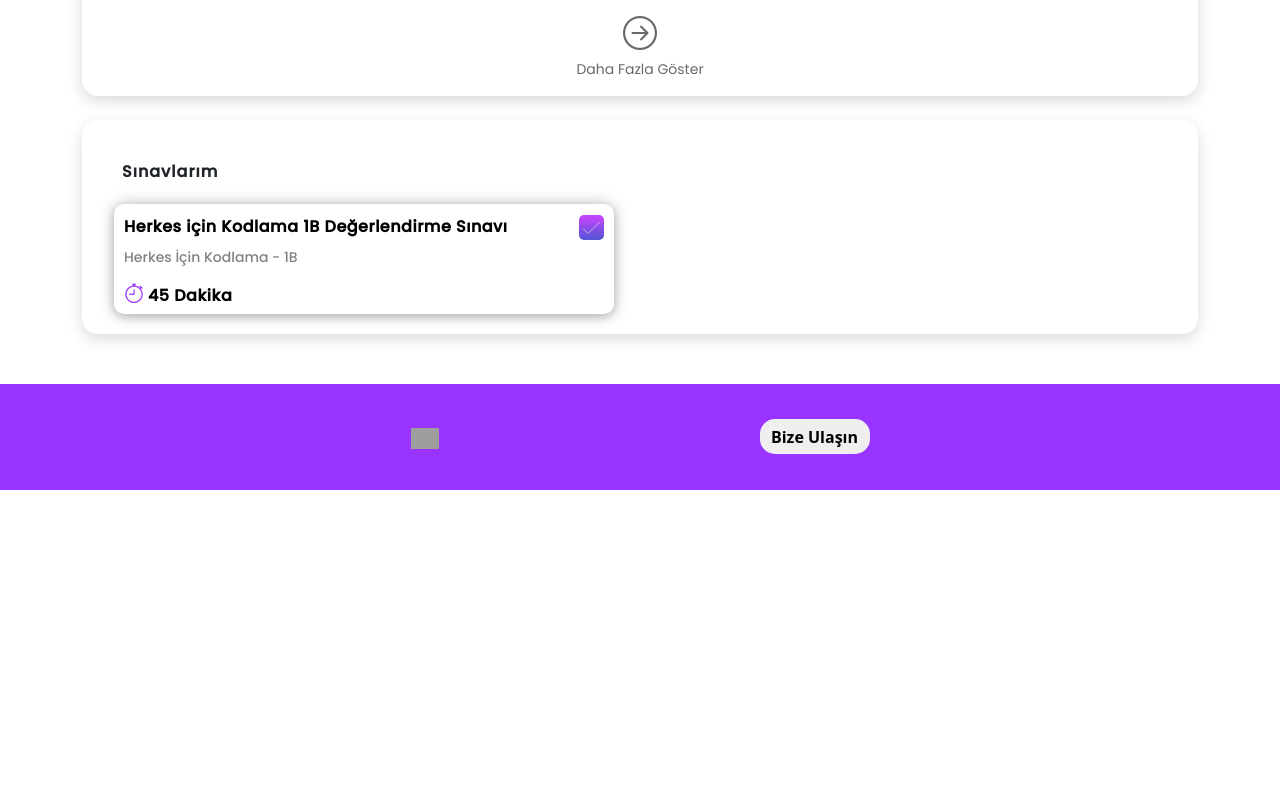
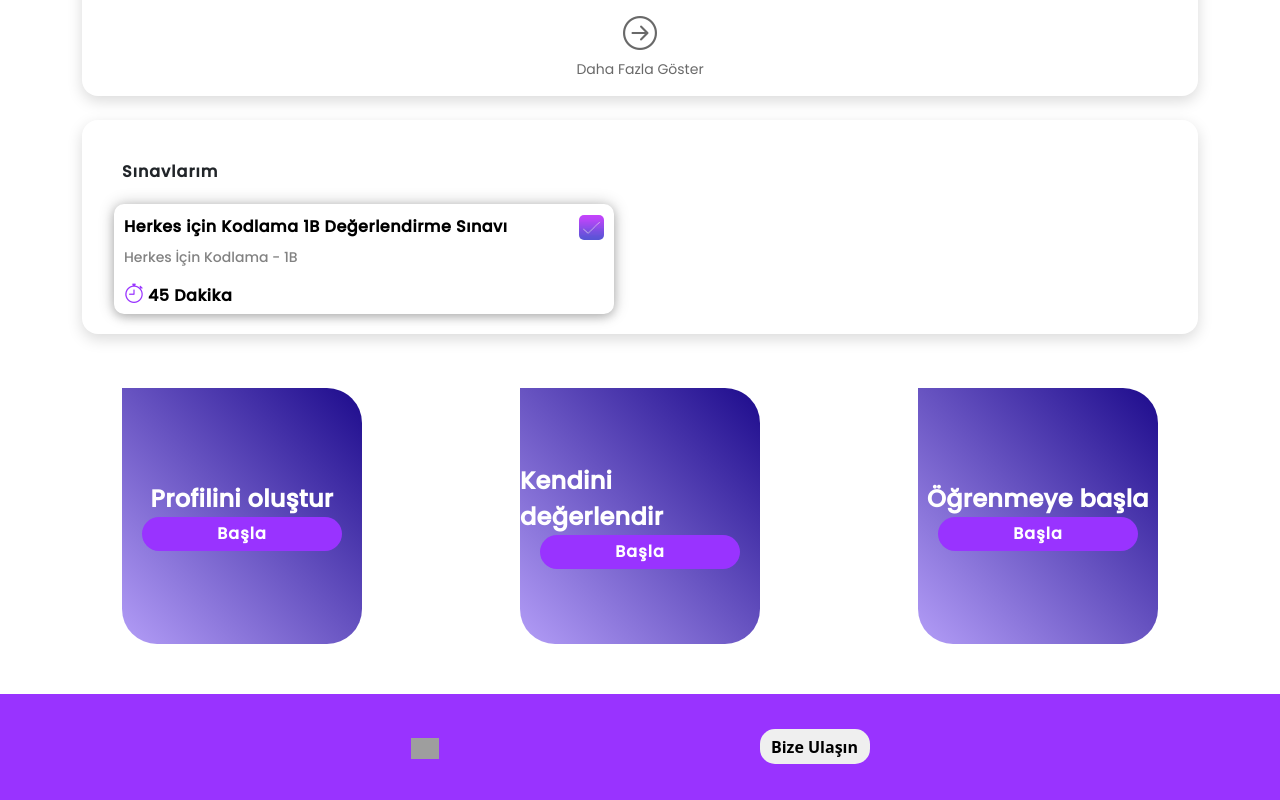
Before and after one commit to DotNetReactFullStack/tobeto-platform-frontend, a React (Create React App) app: page / in a window 1280 px wide. Shown: the part 1132-1932 px from the top of the page. Before the commit the page ends 1622 px from the top, so only its background shows below. Built offline with nearby package versions, Linux system fonts and the light colour scheme; grey boxes are pictures that could not be loaded.

Commit message:
NavCard component added

```diff
--- /dev/null
+++ b/src/components/Homepage/NavCard.css
@@ -0,0 +1,54 @@
+.nav-card-component {
+  font-family: "Poppins", sans-serif;
+  padding-left: 40px;
+  padding-right: 40px;
+  display: flex;
+  justify-content: space-between;
+}
+
+.nav-card-element {
+  width: 240px;
+  height: 256px;
+  background: linear-gradient(to bottom left, #1d0b8c, #b39df7);
+  border-top-right-radius: 35px;
+  border-bottom-right-radius: 35px;
+  border-bottom-left-radius: 35px;
+
+  display: flex;
+  flex-direction: column;
+  align-items: center;
+  justify-content: center;
+}
+
+.nav-card-element-body {
+  align-self: center;
+}
+
+.nav-card-element-title {
+  font-size: 24px;
+  font-weight: 700;
+  color: white;
+  letter-spacing: 0.3px;
+}
+
+.nav-card-element-footer {
+}
+
+.nav-card-element-footer-button {
+  min-height: 30px;
+  min-width: 200px;
+  padding: 5px;
+  border: none;
+  border-radius: 20px;
+  background-color: #9933ff;
+  color: white;
+  font-weight: bold;
+  font-size: 16px;
+  letter-spacing: 1px;
+  transition: all 0.5s ease;
+}
+
+.nav-card-element-footer-button:hover {
+  background-color: #822bd9;
+  transform: scale(1.05);
+}
--- /dev/null
+++ b/src/components/Homepage/NavCard.tsx
@@ -0,0 +1,47 @@
+import React from "react";
+import "./NavCard.css";
+
+type Props = {};
+
+const NavCard = (props: Props) => {
+  return (
+    <div className="container main-section">
+      <div className="nav-card-component">
+        <div className="nav-card-element">
+          <div className="nav-card-element-body">
+            <span className="nav-card-element-title">Profilini oluştur</span>
+          </div>
+          <div className="nav-card-element-footer">
+            <button type="button" className="nav-card-element-footer-button">
+              Başla
+            </button>
+          </div>
+        </div>
+
+        <div className="nav-card-element">
+          <div className="nav-card-element-body">
+            <span className="nav-card-element-title">Kendini değerlendir</span>
+          </div>
+          <div className="nav-card-element-footer">
+            <button type="button" className="nav-card-element-footer-button">
+              Başla
+            </button>
+          </div>
+        </div>
+
+        <div className="nav-card-element">
+          <div className="nav-card-element-body">
+            <span className="nav-card-element-title">Öğrenmeye başla</span>
+          </div>
+          <div className="nav-card-element-footer">
+            <button type="button" className="nav-card-element-footer-button">
+              Başla
+            </button>
+          </div>
+        </div>
+      </div>
+    </div>
+  );
+};
+
+export default NavCard;
--- a/src/pages/Homepage/Homepage.tsx
+++ b/src/pages/Homepage/Homepage.tsx
@@ -2,6 +2,7 @@ import React from "react";
 import Welcome from "../../components/Homepage/Welcome";
 import UserContent from "../../components/Homepage/UserContent";
 import Exam from "../../components/Homepage/Exam";
+import NavCard from "../../components/Homepage/NavCard";
 
 type Props = {};
 
@@ -11,6 +12,7 @@ const Homepage = (props: Props) => {
       <Welcome />
       <UserContent />
       <Exam />
+      <NavCard />
     </>
   );
 };
```
